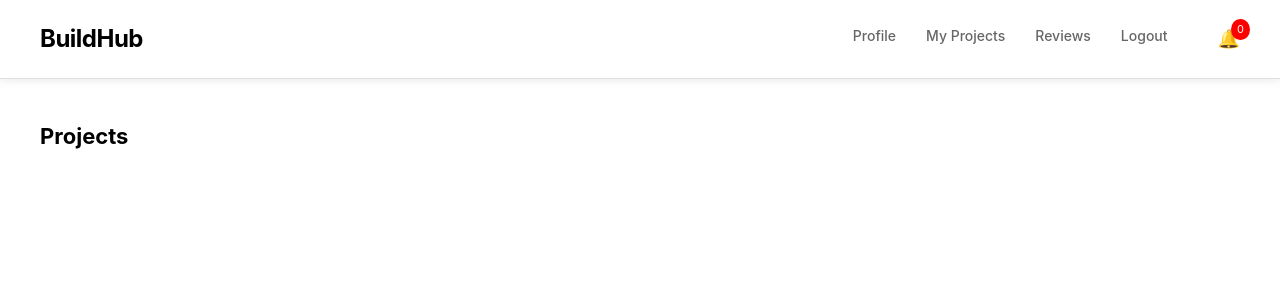
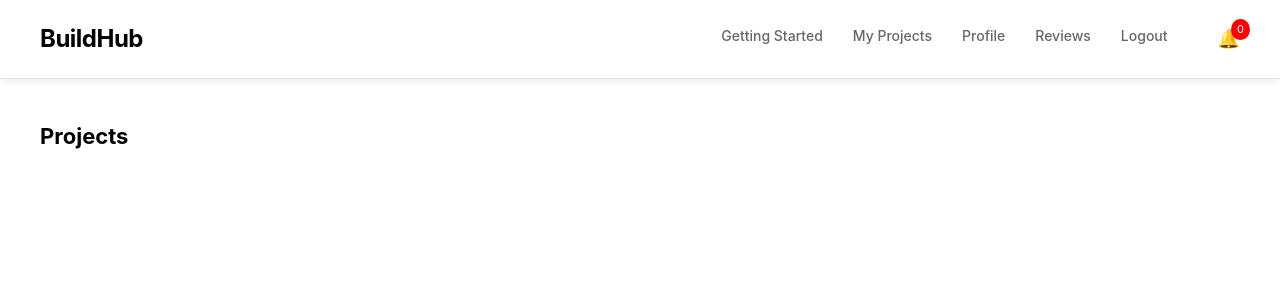
Before and after one commit to charanachanta2/BuildHub, a Flask app: template templates/dashboard.html in a window 1280 px wide. Shown: the top 300 px of the page. Run offline with Flask 3, Linux system fonts and the light colour scheme; the template is opened without the code that fills it, so the values that code supplies are empty.

Commit message:
Update dashboard.html

```diff
--- a/templates/dashboard.html
+++ b/templates/dashboard.html
@@ -12,8 +12,9 @@
     <h1>BuildHub</h1>
 
     <nav>
+      <a href="/starter">Getting Started</a>
+      <a href="/my_projects">My Projects</a>
       <a href="/profile">Profile</a>
-      <a href="/my_projects">My Projects</a>
       <a href="/reviews">Reviews</a>
       {% if session.role == "admin" %}
       <a href="/admin">Admin</a>
```
